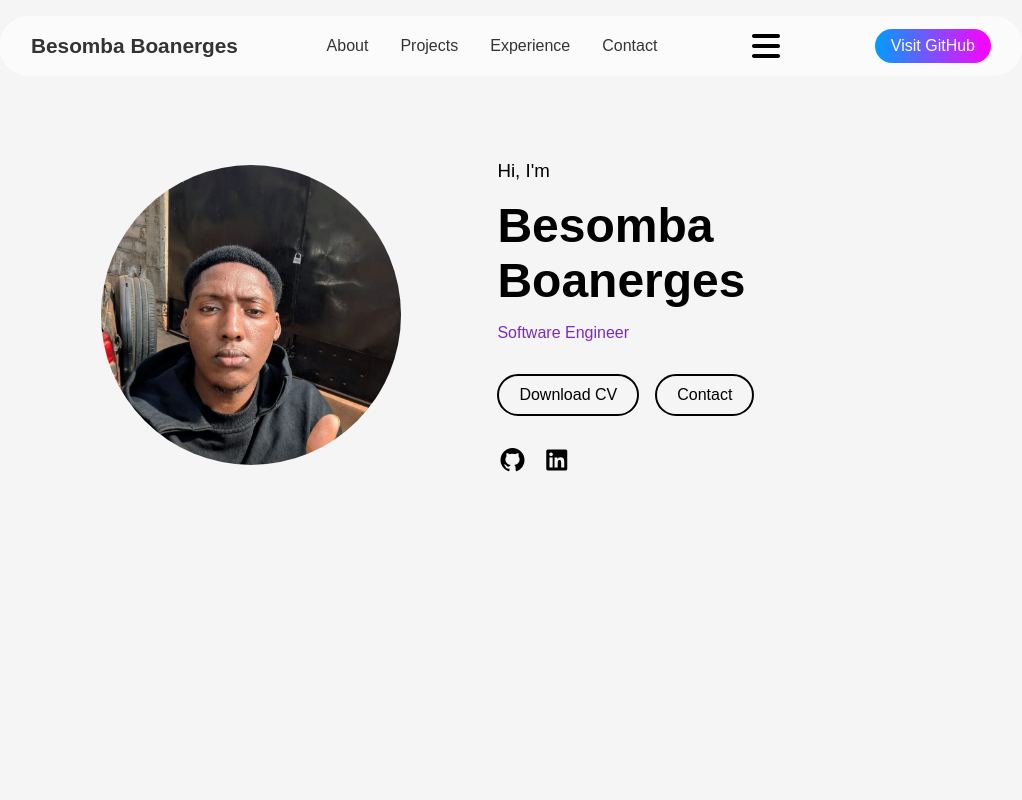
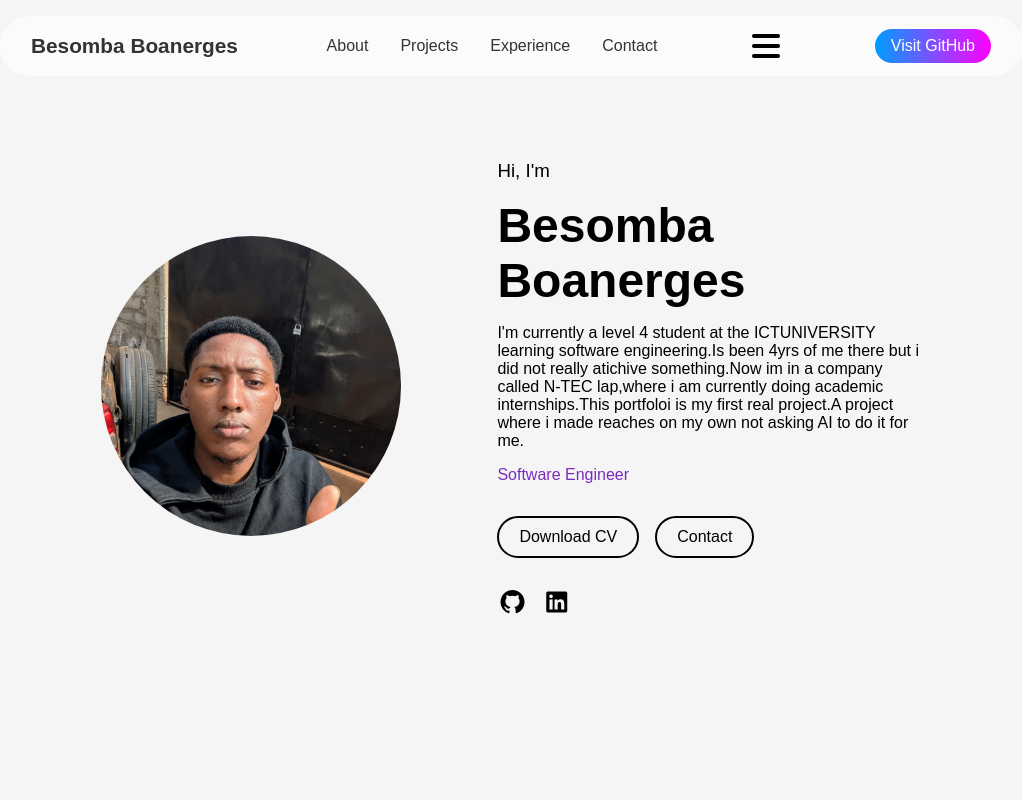
Before and after one commit to BesombaBoanerges/Portfolio, a plain HTML site: page index.html in a window 1280 px wide. Shown: the top 800 px of the page, without its empty margins (129-1151 px from the left). Drawn offline with Linux system fonts and the light colour scheme.

Commit message:
Finalizing professional portfolio for deployment

```diff
--- a/index.html
+++ b/index.html
@@ -39,7 +39,11 @@
 
       <div class="about-text">
         <h3>Hi, I'm</h3>
-        <h1>Besomba Boanerges</h1>
+        <h1>Besomba Boanerges </h1>
+        <p> I'm currently a level 4 student at the ICTUNIVERSITY learning software engineering.Is been 4yrs of me there
+          but i did not really atichive something.Now im in a company called N-TEC lap,where i am currently doing
+          academic internships.This portfoloi is my first real project.A project where i made reaches on my own not
+          asking AI to do it for me.</p>
         <span>Software Engineer</span>
 
         <div class="btn-group">
```
Also changed, not shown: script.js (line endings or trailing spaces).
